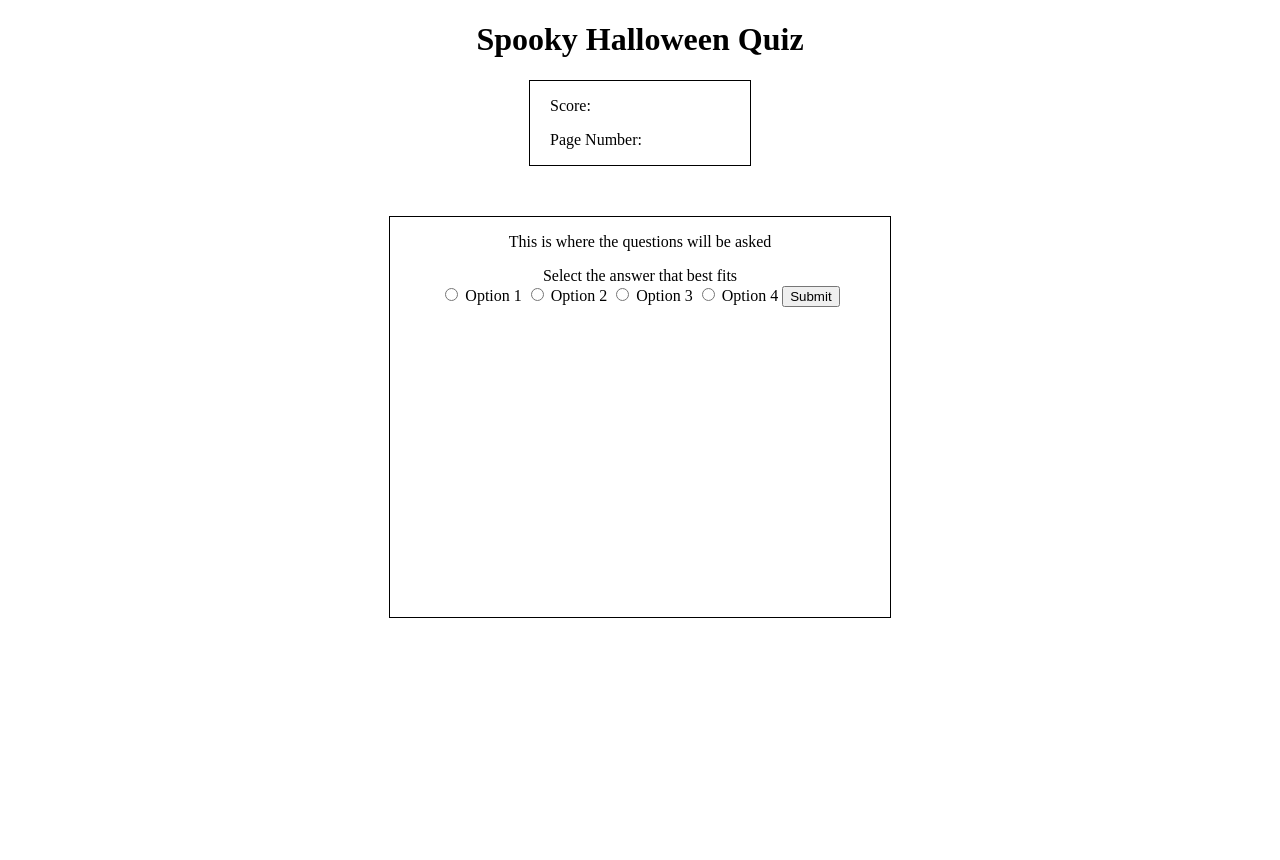
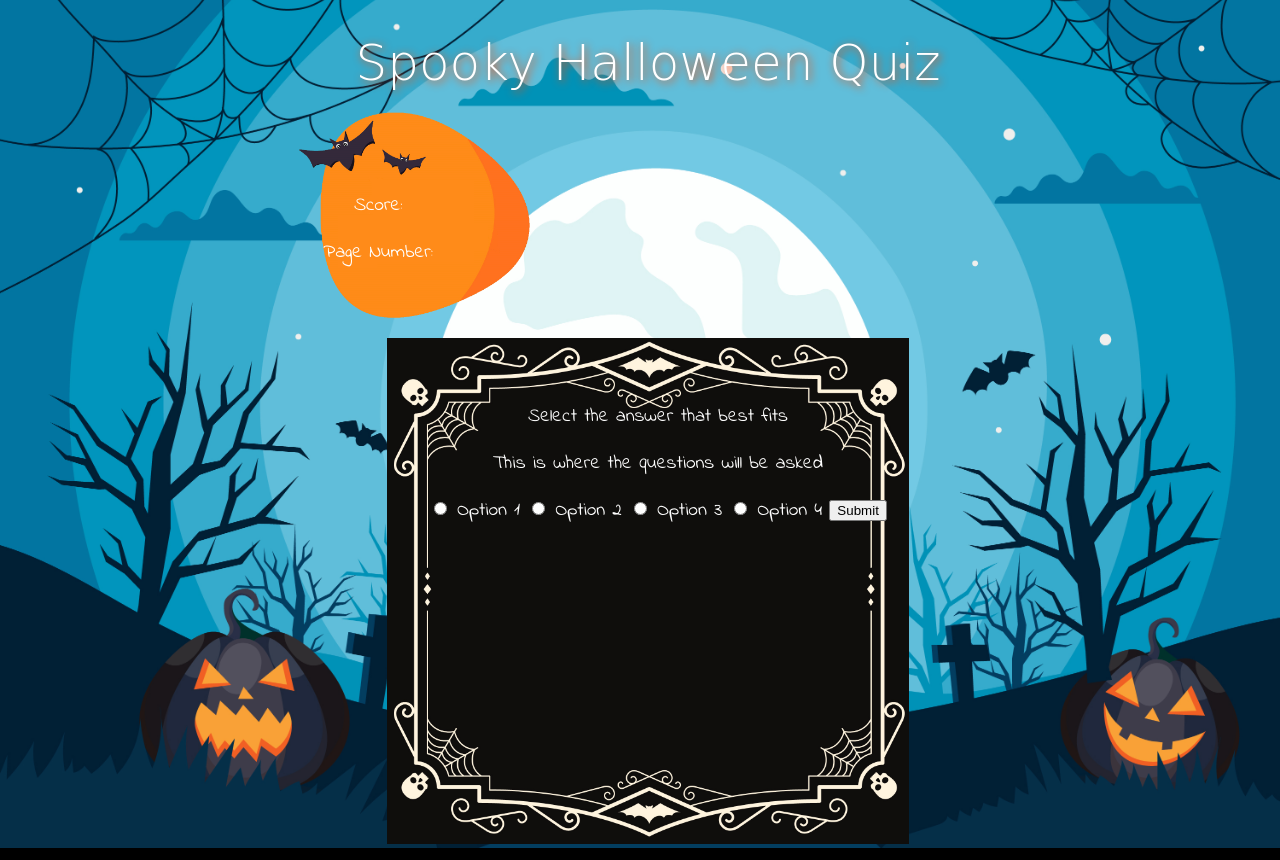
Before and after one commit to LZylstra/Quiz-App, a plain HTML site: page index.html in a window 1280 px wide. Before the commit the page ends 800 px from the top, so only its background shows below. Drawn offline with Linux system fonts and the light colour scheme; a web font is replaced by a local one.

Commit message:
added styling and backgrounds

```diff
--- a/index.html
+++ b/index.html
@@ -6,28 +6,39 @@
     <meta http-equiv="X-UA-Compatible" content="ie=edge">
     <title>Halloween Quiz App</title>
     <link href="style.css" rel="stylesheet" type="text/css" />
+    <link href="https://fonts.googleapis.com/css?family=Indie+Flower|Mansalva&display=swap" rel="stylesheet">
 </head>
 <body>
     <h1>Spooky Halloween Quiz</h1>
+
     <div class = "scorecard">
       <p>Score: </p>
       <p>Page Number: </p>
     </div>
     <form role = "form" class = "questions-form">
-            <p>This is where the questions will be asked</p>
+
         <fieldset>
+                <p>This is where the questions will be asked</p>
             <legend>Select the answer that best fits</legend>
-            <input type = "radio" id = "answer-option1">
-            <label for = "answer-option1">Option 1</label>
+            <label for = "answer-option1">
+                <input type = "radio" id = "answer-option1">
+                Option 1
+            </label>
 
-            <input type = "radio" id = "answer-option2">
-            <label for = "answer-option2">Option 2</label>
+            <label for = "answer-option2">
+                <input type = "radio" id = "answer-option2">
+                Option 2
+            </label>
 
-            <input type = "radio" id = "answer-option3">
-            <label for = "answer-option3">Option 3</label>
+             <label for = "answer-option3">
+                <input type = "radio" id = "answer-option3">
+                Option 3
+            </label>
 
-            <input type = "radio" id = "answer-option4">
-            <label for = "answer-option4">Option 4</label>
+            <label for = "answer-option4">
+                <input type = "radio" id = "answer-option4">
+                Option 4
+            </label>
 
         <button type = "submit"> Submit</button>
         </fieldset>
--- a/style.css
+++ b/style.css
@@ -1,41 +1,81 @@
-.scorecard{
-    border: 1px solid black;
+body{
+    text-align: center;
+    background-image: url("background2.jpg");
+    background-repeat: no-repeat;
+    background-position: center;
+    background-size: cover;
+    width: 100%;
+    height:100vh;
+    background-color: black;
+    color: white;
+    font-family: 'Indie Flower', cursive;
+    font-size: 120%;
 }
 
-body{
-    text-align: center;
+h1{
+    font-family: 'Mansalva', cursive;
+    font-weight: 200;
+    font-size: 50px;
+    text-shadow: 2px 2px 8px orangered;
+    margin-bottom: 10px;
 }
 
-fieldset {
+
+ fieldset {
     padding: 0;
     border: 0;
     margin: 0;
   }
 
 .scorecard{
-    width: 150px;
     margin: auto;
-    text-align: left;
-    margin-bottom: 50px;
-    padding-left: 20px;
+    padding: 10px;
+    margin-bottom: 20px;
+    margin-left: 20px;
+    background-image: url("scorecard.png");
+    background-position: center;
+    background-repeat: no-repeat;
+    background-size: contain;
+    width: 500px;
+    height:25vh;
+}
+.scorecard p{
+    position: relative;
+    top: 60px;
+    right: 40px;
 }
 
 .questions-form{
-    border: 1px solid black;
     width: 350px;
     height: 400px;
     margin: auto;
+    background-image: url("question\ frame.png");
+    background-position: center;
+    background-repeat: no-repeat;
+    background-size: contain;
+    padding: 20px;
+}
+
+.questions-form fieldset{
+    display: block;
+    position: relative;
+    left: 10px;
+    top: 80px;
 
 }
-input#answer{
-    display: block;
-}
 
-@media screen and (min-width: 480px){
+@media screen and (min-width: 700px){
     .scorecard{
-        width: 200px;
+        margin-left: 150px;
+        margin-bottom: 0px;
+        margin-right: 0px;
     }
     .questions-form{
-        width: 500px;
+        height: 538px;
+        width: 522px;
+        padding: 0px;
+    }
+    .scorecard p{
+        right: 40px;
     }
 }
```
Also changed, not shown: background.jpg (added), background2.jpg (added), question frame.png (added), scorecard.png (added), scorecounter.png (added).
